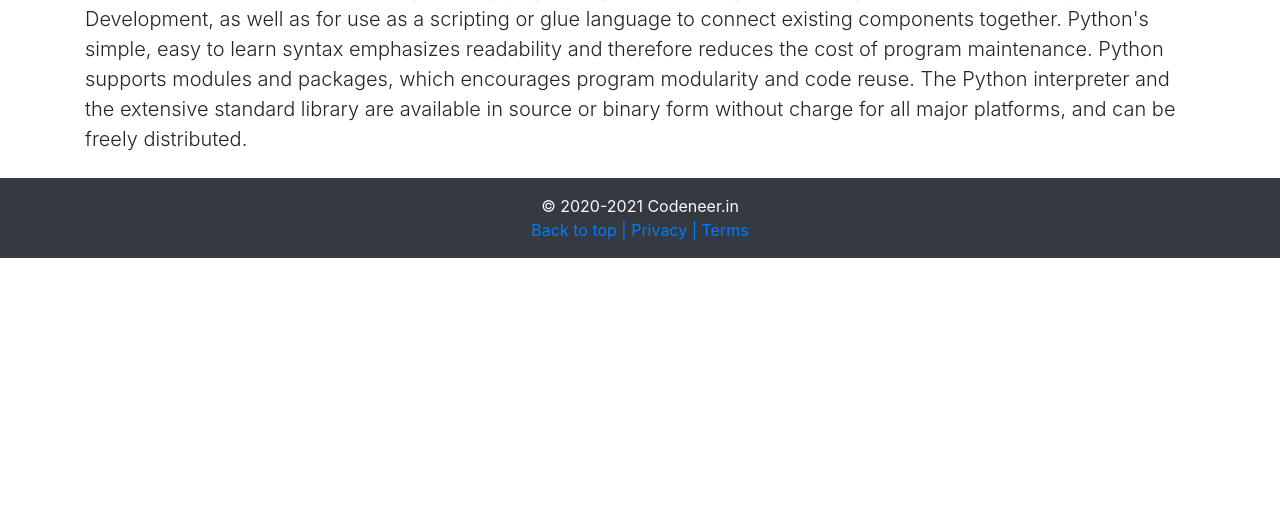
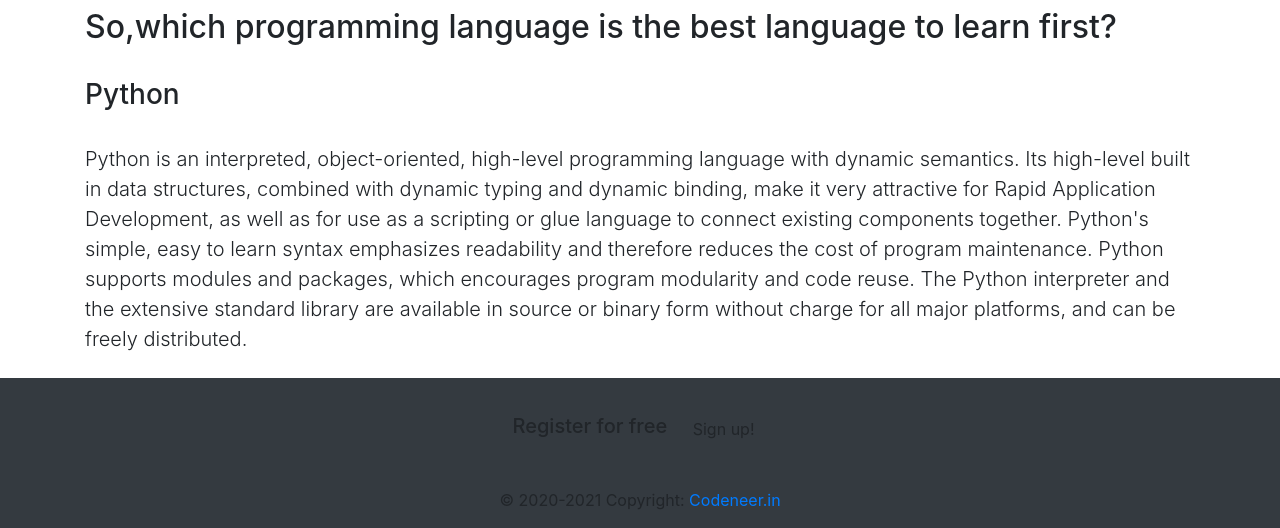
Before and after one commit to Codeneer69/codeneer, a Django app: page / in a window 1280 px wide. Shown: the part 1606-2134 px from the top of the page. Before the commit the page ends 1864 px from the top, so only its background shows below. Run offline with Django 3.2, Linux system fonts and the light colour scheme; some libraries are stand-ins or nearby versions.

Commit message:
created python page for tutorial

```diff
--- a/blog/views.py
+++ b/blog/views.py
@@ -8,4 +8,5 @@ def blogHome(request):
     return render(request, 'blog/blogHome.html', context)
 
 def blogPost(request, slug):
+
     return render(request, 'blog/blogPost.html')
--- a/home/urls.py
+++ b/home/urls.py
@@ -6,4 +6,5 @@ urlpatterns = [
     path('', views.home, name='home'),
     path('contact/', views.contact, name='contact'),
     path('about/', views.about, name='about'),
+    path('pythontut/',views.pythontut, name='pythontut' )
 ]
--- a/home/views.py
+++ b/home/views.py
@@ -9,6 +9,9 @@ def home(request):
 
 def about(request):
     return render(request, 'home/about.html')
+
+def pythontut(request):
+    return render(request, 'home/pythontut.html')
 
 def contact(request):
     if request.method=='POST':
--- a/templates/base.html
+++ b/templates/base.html
@@ -60,14 +60,22 @@
     <script src="https://cdn.jsdelivr.net/npm/popper.js@1.16.1/dist/umd/popper.min.js" integrity="sha384-9/reFTGAW83EW2RDu2S0VKaIzap3H66lZH81PoYlFhbGU+6BZp6G7niu735Sk7lN" crossorigin="anonymous"></script>
     <script src="https://stackpath.bootstrapcdn.com/bootstrap/4.5.2/js/bootstrap.min.js" integrity="sha384-B4gt1jrGC7Jh4AgTPSdUtOBvfO8shuf57BaghqFfPlYxofvL8/KUEfYiJOMMV+rV" crossorigin="anonymous"></script>
 
-    <footer class="container-fluid bg-dark my-0 py-3 text-light">
-        <p class="mb-0 text-center">© 2020-2021 Codeneer.in</p>
-        <p class="mb-0 text-center">
-            <a href="#">Back to top |</a>
-            <a href="#">Privacy |</a>
-            <a href="#">Terms</a>
-        </p>
 
+
+    <footer class="page-footer font-small bg-dark pt-4">
+        <div class="container">
+            <ul class="list-unstyled list-inline text-center py-2">
+                <li class="list-inline-item">
+                    <h5 class="mb-1">Register for free</h5>
+                </li>
+                <li class="list-inline-item">
+                    <a href="#!" class="btn btn-outline-white btn-rounded">Sign up!</a>
+                </li>
+            </ul>
+        </div>
+        <div class="footer-copyright text-center py-3">© 2020-2021 Copyright:
+            <a href="#">Codeneer.in</a>
+        </div>
     </footer>
 </body>
 
--- a/templates/home/about.html
+++ b/templates/home/about.html
@@ -1,5 +1,5 @@
 {% extends 'base.html' %} {% block title %} About {% endblock title %} {% block aboutactive %} active {% endblock aboutactive %} {% block body %}
 <div class="fluid">
-    <img class="thumbnail img-responsive" src="https://encrypted-tbn0.gstatic.com/images?q=tbn:ANd9GcR-opex1_WJo8HhdyFkszMQsQvv6GGNi2fC-Q&usqp=CAU" style="width: 1300px; height: 600px; " />
+    <img class="thumbnail img-responsive" src="https://wooshii-ltd.imgix.net/nulle289a88a-e9ec-4d86-b462-0f1a95be18c6/About-Us-uai-2880x1507.jpeg?auto=compress%2Cformat&fit=min&fm=png&q=80&rect=0%2C0%2C2880%2C1507" style="width: 1270px; height: 500px; " />
 </div>
 {% endblock body %}
--- a/templates/home/home.html
+++ b/templates/home/home.html
@@ -23,7 +23,7 @@
             <div class="card mb-3" style="max-width: 540px;">
                 <div class="row">
                     <div class="col-md-4">
-                        <img src="https://upload.wikimedia.org/wikipedia/commons/thumb/0/0a/Python.svg/1200px-Python.svg.png" class="card-img" alt="...">
+                        <img src="https://upload.wikimedia.org/wikipedia/commons/thumb/0/0a/Python.svg/1200px-Python.svg.png" class="card-img" alt="python image ">
                     </div>
                     <div class="col-md-8">
                         <div class="card-body">
@@ -31,7 +31,7 @@
                             <p class="card-text">In this course we will teach you from OOP(Object-Oriented Programming).
                             </p>
                             <p class="card-text"><small class="text-muted">Last updated 10 mins ago</small></p>
-                            <a href="/blog" class="btn btn-secondary btn-lg active" role="button" aria-pressed="true">Go
+                            <a href="/pythontut" class="btn btn-secondary btn-lg active" role="button" aria-pressed="true">Go
                                 to course?</a>
                         </div>
                     </div>
@@ -43,7 +43,7 @@
             <div class="card mb-3" style="max-width: 540px;">
                 <div class="row">
                     <div class="col-md-4">
-                        <img src="https://avatars1.githubusercontent.com/u/27804?s=400&v=4" class="card-img" alt="...">
+                        <img src="https://avatars1.githubusercontent.com/u/27804?s=400&v=4" class="card-img" alt="Djnago image">
                     </div>
                     <div class="col-md-8">
                         <div class="card-body">
@@ -60,13 +60,14 @@
 
             <!-- second row of home -->
 
+            <!-- git for beginners -->
 
         </div>
         <div class="card-group">
             <div class="card mb-3" style="max-width: 540px;">
                 <div class="row no-gutters">
                     <div class="col-md-4">
-                        <img src="https://blog.internshala.com/wp-content/uploads/2020/11/What-is-Git-and-GitHub.png" class="card-img" alt="...">
+                        <img src="https://blog.internshala.com/wp-content/uploads/2020/11/What-is-Git-and-GitHub.png" class="card-img" alt="git image">
                     </div>
                     <div class="col-md-8">
                         <div class="card-body">
@@ -85,7 +86,7 @@
             <div class="card mb-3" style="max-width: 540px;">
                 <div class="row no-gutters">
                     <div class="col-md-4">
-                        <img src="https://encrypted-tbn0.gstatic.com/images?q=tbn:ANd9GcQMsKsV242Sl0bBX1O5s7Yz1wZDEiOZYDoJ_A&usqp=CAU" class="card-img" alt="...">
+                        <img src="https://encrypted-tbn0.gstatic.com/images?q=tbn:ANd9GcQMsKsV242Sl0bBX1O5s7Yz1wZDEiOZYDoJ_A&usqp=CAU" class="card-img" alt="metasploit">
                     </div>
                     <div class="col-md-8">
                         <div class="card-body">
@@ -107,7 +108,7 @@
                 with a set of instructions which you read and then follow. The more complex the instructions, the more complex the result! </p>
         </p>
     </div>
-    <img src="https://devskiller.com/wp-content/uploads/2020/07/History-of-programming-languages.jpg" class="img-fluid" alt="Responsive image">
+    <img src="https://devskiller.com/wp-content/uploads/2020/07/History-of-programming-languages.jpg" class="img-fluid" style="width: 1000px; height: 500px;" alt="Responsive image">
     <br>
     <div class="md-5 text-left">
         <!-- <h6>This is how PROGRAMMING looks!!!</h6> -->
--- /dev/null
+++ b/templates/home/pythontut.html
@@ -0,0 +1,4 @@
+{% extends 'base.html' %} {% block title %} Python tutorial for absolute... {% endblock title %} {% block blogactive %} active {% endblock blogactive %} {% block body %}
+
+<h1 class="display-5">Python tutorial for absolute beginners, is here!!</h1>
+<img src="https://insights.dice.com/wp-content/uploads/2019/11/shutterstock_1386882278-1.jpg" class="img-fluid" style="width: 12000px; height: 350px;" alt="python image"> {% endblock body %}
```
Also changed, not shown: db.sqlite3, 1 other file.
